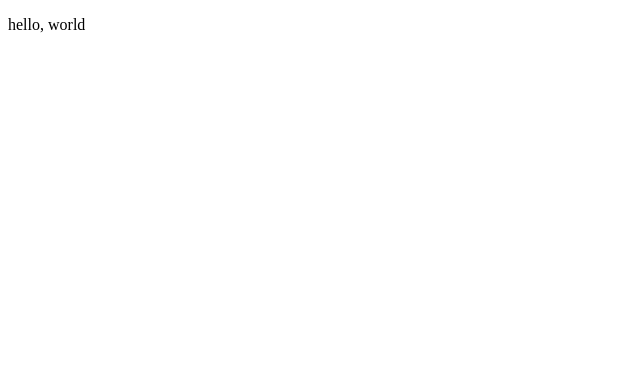
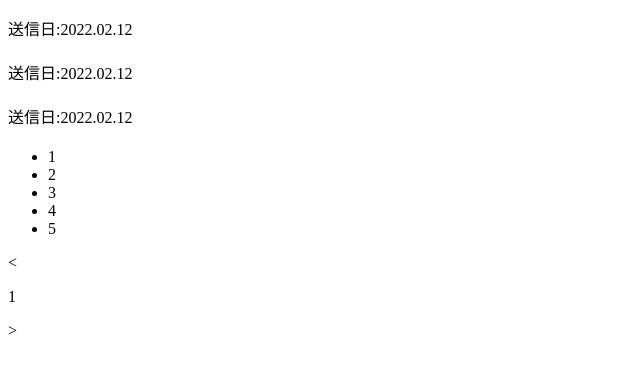
Before and after one commit to Yokoi-arsaga/my_fave, a Nuxt app in the folder frontend/front/: page /notifications in a window 1280 px wide. Shown: the top 374 px of the page, without its empty margins (0-640 px from the left). Built offline with nearby package versions, Linux system fonts and the light colour scheme.

Commit message:
通知ページを作成してコンポーネントと接続

```diff
--- a/frontend/front/app.vue
+++ b/frontend/front/app.vue
@@ -1,11 +1,7 @@
 <template>
-    <div>
-        <p>hello, world</p>
-    </div>
+    <nuxt-page />
 </template>
 
 <script setup lang="ts">
-const fn = (args) => {
-    console.log(args);
-};
+
 </script>
--- /dev/null
+++ b/frontend/front/components/notifications/Item.vue
@@ -0,0 +1,18 @@
+<template>
+    <div>
+        <p>送信日:2022.02.12</p>
+        <h2>{{ props.title }}</h2>
+        <p>{{ props.message }}</p>
+    </div>
+</template>
+
+<script setup lang="ts">
+interface Props{
+    title:string,
+    message:string
+}
+const props: Props = withDefaults(defineProps(),{
+    title: "",
+    message: "",
+})
+</script>
--- a/frontend/front/components/notifications/NotificationItem.vue
+++ /dev/null
@@ -1,7 +0,0 @@
-<template>
-    <div>
-        <p>送信日:2022.02.12</p>
-        <h2>佐藤さんからフレンド申請が届いています。</h2>
-        <p>佐藤です！これからも仲良くしましょう！！</p>
-    </div>
-</template>
--- a/frontend/front/components/pagination/Pagination.vue
+++ b/frontend/front/components/pagination/Pagination.vue
@@ -1,25 +1,26 @@
 <template>
     <div class="page">
         <ul>
-            <li v-for="n in 5">
+            <li v-for="n in 5" :key="n">
                 {{ n }}
             </li>
         </ul>
         <div>
-            <p>&<</p>
-            <p>{{this.currentPage}}</p>
-            <p>&></p>
+            <p>&lt;</p>
+            <p>{{ this.currentPage }}</p>
+            <p>&gt;</p>
         </div>
     </div>
 </template>
 
 <script lang="ts">
-interface PageInfo{
+interface PageInfo {
     currentPage: number
 }
+
 export default {
-    data(): PageInfo{
-        return{
+    data(): PageInfo {
+        return {
             currentPage: 1
         }
     }
--- /dev/null
+++ b/frontend/front/pages/index.vue
@@ -0,0 +1,3 @@
+<template>
+    <p>トップページです</p>
+</template>
--- /dev/null
+++ b/frontend/front/pages/notifications.vue
@@ -0,0 +1,34 @@
+<template>
+    <div>
+        <div>
+            <NotificationsItem
+                v-for="(notification, key) in notifications"
+                :key="key"
+                :title="notification.title"
+                :message="notification.message"
+            />
+        </div>
+        <Pagination />
+    </div>
+</template>
+
+<script setup lang="ts">
+interface NotificationInfo {
+    title: string,
+    message: string
+}
+const notifications: NotificationInfo[] = [
+    {
+        title: "田中です！",
+        message: "フレンド申請よろしくお願い致します！"
+    },
+    {
+        title: "佐藤です！",
+        message: "フレンド申請しろよ"
+    },
+    {
+        title: "横井です！",
+        message: "フレンド申請よろしくお願い致します！",
+    },
+]
+</script>
```
